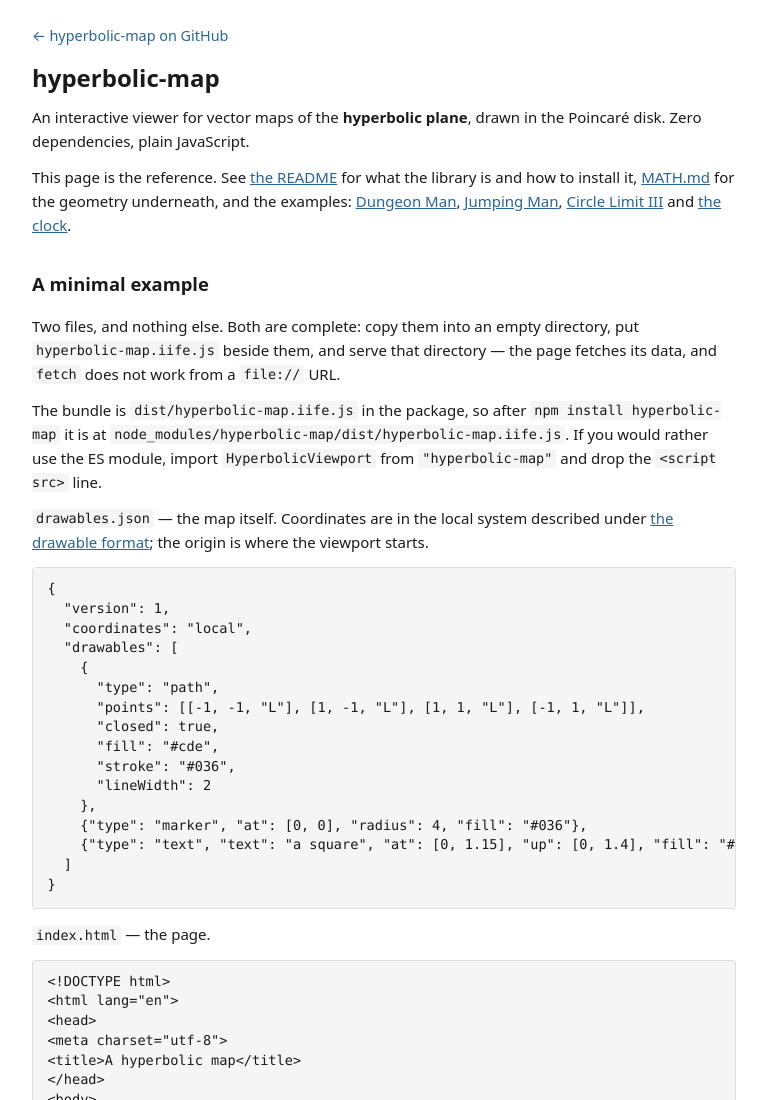
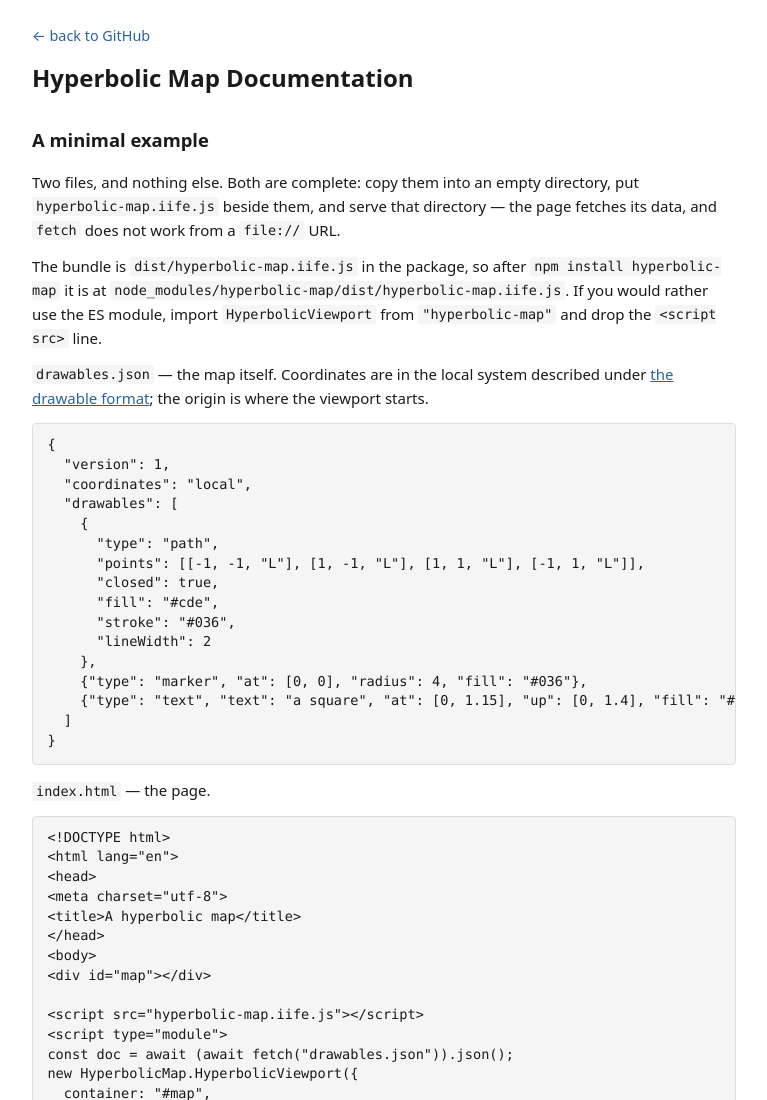
Before and after one commit to jpivarski/hyperbolic-map, a website: page docs/index.html in a window 1280 px wide. Shown: the top 1100 px of the page, without its empty margins (256-1023 px from the left). Drawn offline with Linux system fonts and the light colour scheme.

Commit message:
my updates

```diff
--- a/docs/index.html
+++ b/docs/index.html
@@ -7,20 +7,9 @@
 <link rel="stylesheet" href="style.css">
 </head>
 <body>
-<nav><a href="https://github.com/jpivarski/hyperbolic-map">&larr; hyperbolic-map on GitHub</a></nav>
+<nav><a href="https://github.com/jpivarski/hyperbolic-map">&larr; back to GitHub</a></nav>
 
-<h1>hyperbolic-map</h1>
-
-<p>An interactive viewer for vector maps of the <strong>hyperbolic plane</strong>, drawn in the
-Poincar&eacute; disk. Zero dependencies, plain JavaScript.</p>
-
-<p>This page is the reference. See
-<a href="https://github.com/jpivarski/hyperbolic-map">the README</a> for what the library is and how
-to install it,
-<a href="https://github.com/jpivarski/hyperbolic-map/blob/main/docs/MATH.md">MATH.md</a> for the
-geometry underneath, and the examples:
-<a href="dungeon-man.html">Dungeon Man</a>, <a href="jumping-man.html">Jumping Man</a>,
-<a href="escher.html">Circle Limit III</a> and <a href="clock.html">the clock</a>.</p>
+<h1>Hyperbolic Map Documentation</h1>
 
 <h2 id="a-minimal-example">A minimal example</h2>
 <p>Two files, and nothing else. Both are complete: copy them into an empty directory, put
```
Also changed, not shown: docs/clock.html (+1 -1 lines), docs/dungeon-man.html (+1 -1 lines), docs/escher.html (+1 -1 lines), docs/jumping-man.html (+1 -1 lines), README.md, docs/img/demo-clock.png, docs/img/demo-dungeon-man.png.
